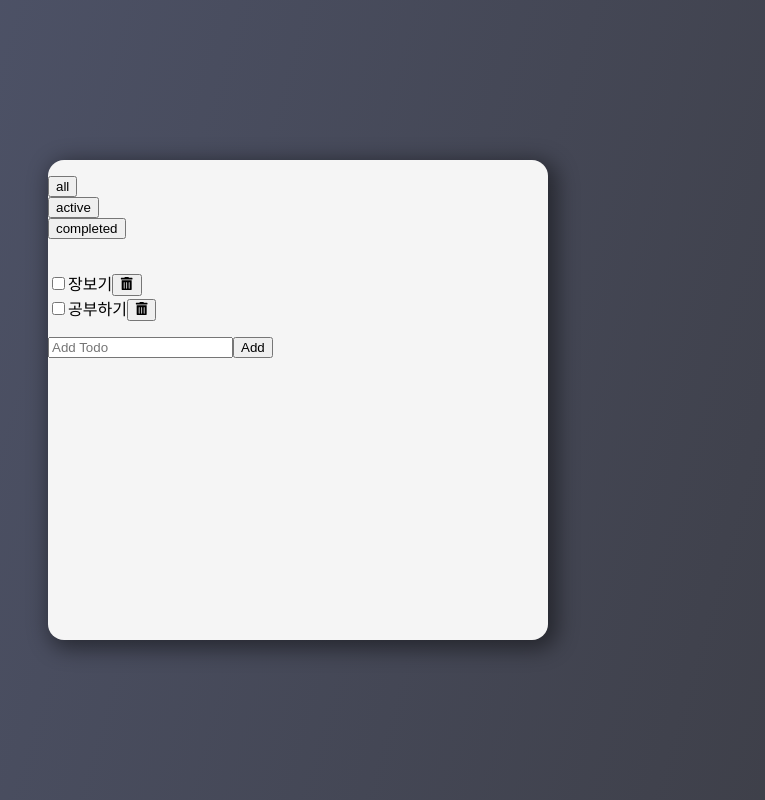
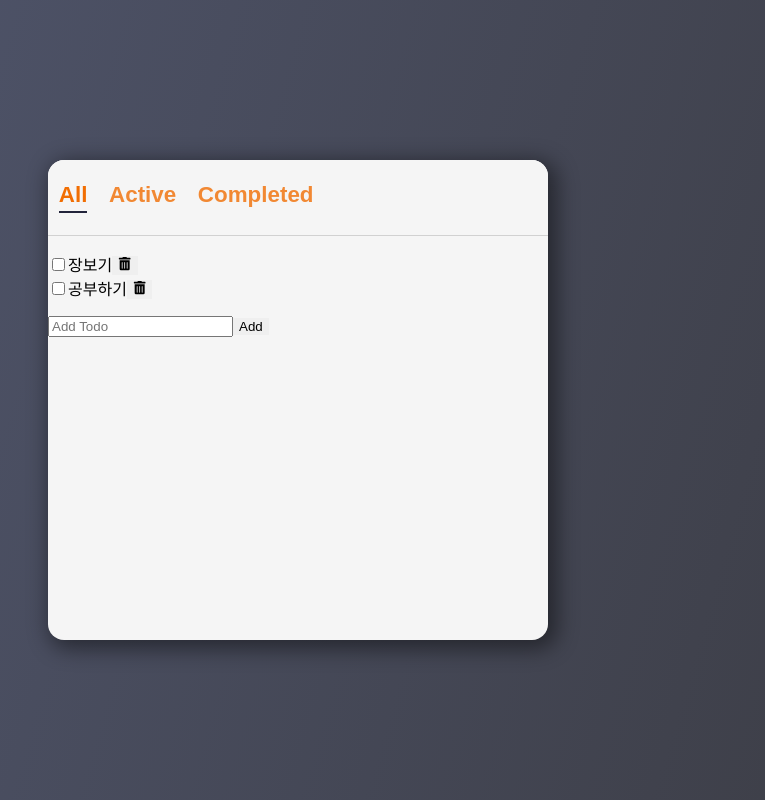
Before and after one commit to wkdwhdghks/todolist, a React (Create React App) app: page / in a window 1280 px wide. Shown: the whole page, without its empty margins (342-1107 px from the left). Built offline with nearby package versions, Linux system fonts and the light colour scheme; the HTML template or start-up script is replaced by a standard one.

Commit message:
[Style] 헤더 스타일링

```diff
--- a/src/components/Header/Header.jsx
+++ b/src/components/Header/Header.jsx
@@ -1,10 +1,19 @@
+import styles from "./Header.module.css";
+
 export default function Header({ filters, filter, onFilterChange }) {
   return (
-    <header>
-      <ul>
+    <header className={styles.header}>
+      <ul className={styles.filters}>
         {filters.map((value, index) => (
           <li key={index}>
-            <button onClick={() => onFilterChange(value)}>{value}</button>
+            <button
+              onClick={() => onFilterChange(value)}
+              className={`${styles.filter} ${
+                filter === value && styles.selected
+              }`}
+            >
+              {value}
+            </button>
           </li>
         ))}
       </ul>
--- /dev/null
+++ b/src/components/Header/Header.module.css
@@ -0,0 +1,33 @@
+.header {
+  display: flex;
+  justify-content: space-between;
+  align-items: center;
+  background-color: var(--color-bg-dark);
+  border-bottom: 1px solid var(--color-gray);
+}
+
+.filters {
+  display: flex;
+}
+
+.filter {
+  font-size: 1.4rem;
+  margin: 0.3rem;
+  text-transform: capitalize;
+  background-color: transparent;
+  color: var(--color-accent);
+  opacity: 0.8;
+  font-weight: bold;
+}
+
+.filter:hover,
+.filter.selected {
+  opacity: 1;
+}
+
+.filter.selected::after {
+  content: "";
+  display: block;
+  margin-top: 0.2rem;
+  border: 1px solid var(--color-text);
+}
--- a/src/index.css
+++ b/src/index.css
@@ -26,6 +26,7 @@
   height: 60%;
   max-width: 500px;
   background-color: var(--color-bg-dark);
+  overflow: hidden;
   border-radius: 1rem;
   display: flex;
   flex-direction: column;
@@ -37,3 +38,8 @@
   list-style: none;
   padding-left: 0;
 }
+
+button {
+  outline: none;
+  border: none;
+}
```
